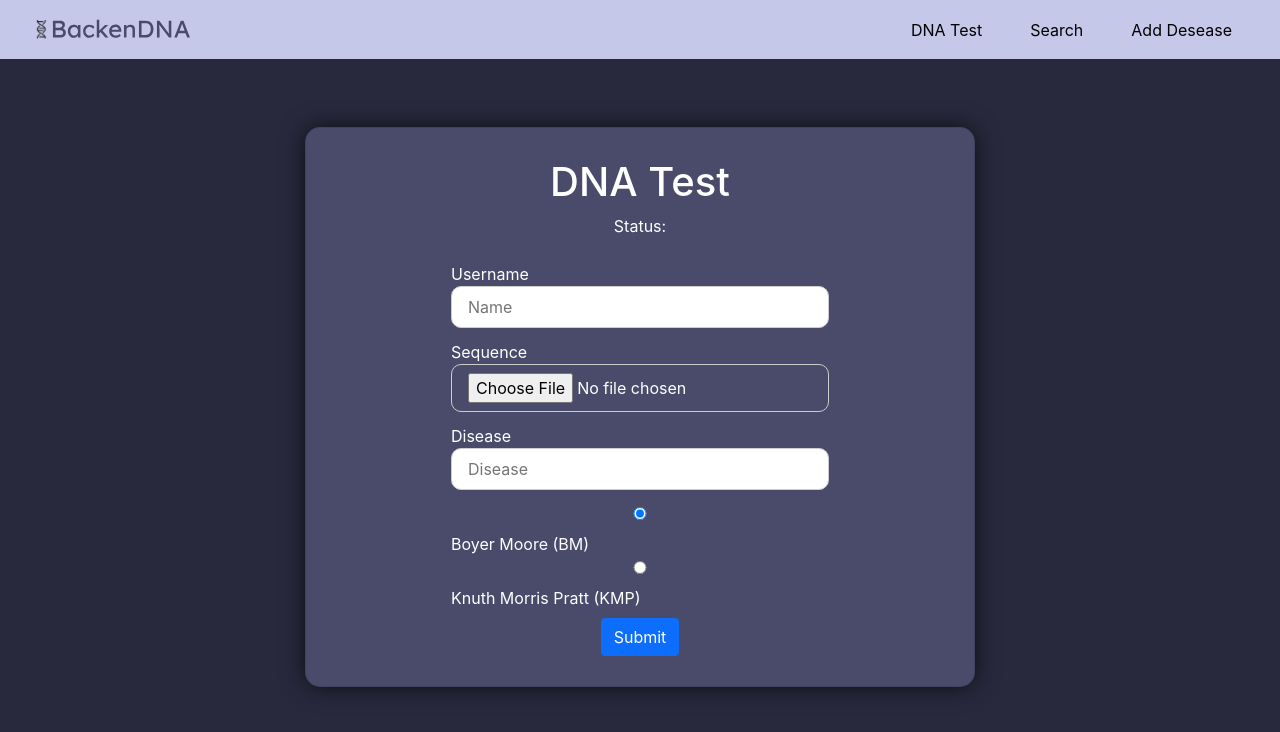
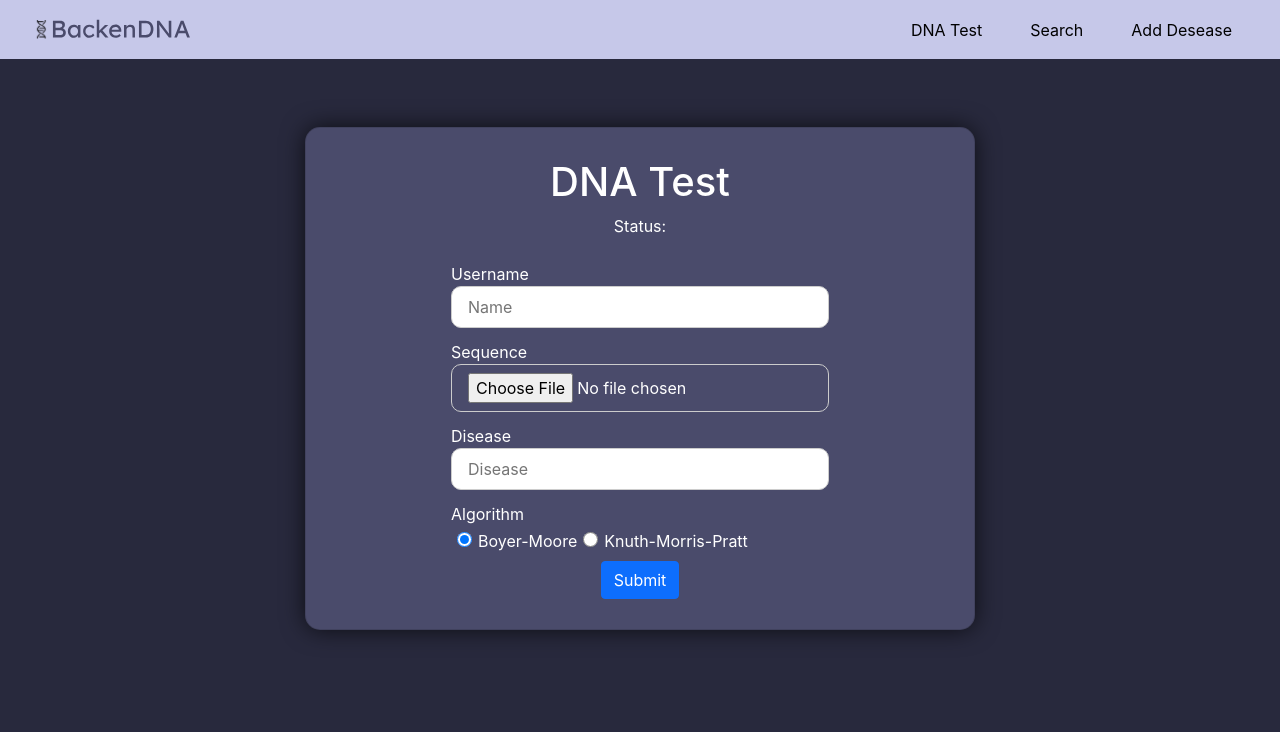
Before and after one commit to kristabdi/Tubes3_13520058, a React (Create React App) app in the folder src/frontend/: page / in a window 1280 px wide. Shown: the top 732 px of the page. Built offline with nearby package versions, Linux system fonts and the light colour scheme.

Commit message:
edit radio button

```diff
--- a/src/frontend/src/App.css
+++ b/src/frontend/src/App.css
@@ -101,3 +101,13 @@ body {
     font-size: 32px;
     cursor: pointer;
 }
+
+.input-radio {
+    display: flex;
+}
+
+.input-radio input {
+    width: 15px;
+    height: 15px;
+    margin: 6px;
+}
--- a/src/frontend/src/pages/DNATest.tsx
+++ b/src/frontend/src/pages/DNATest.tsx
@@ -60,14 +60,17 @@ function DNATest() {
                 <input type="file" onChange={handleChangeFile}/>
                 <p>Disease</p>
                 <input type="text" placeholder='Disease' onChange={e => setDisease(e.target.value)}/>
-                <label>
-                  <input type="radio" value="bm" checked={selected === 'bm'} onChange={handleOptionChange} />
-                  Boyer Moore (BM)
-                </label>
-                <label>
-                  <input type="radio" value="kmp" checked={selected === 'kmp'} onChange={handleOptionChange} />
-                  Knuth Morris Pratt (KMP)
-                </label>
+                <p>Algorithm</p>
+                <div className='input-radio'>
+                    <label>
+                    <input type="radio" name="algorithm" value="bm" checked={selected === 'bm'} onChange={handleOptionChange}/>
+                    Boyer-Moore
+                    </label>
+                    <label>
+                    <input type="radio" name="algorithm" value="kmp" checked={selected === 'kmp'} onChange={handleOptionChange}/>
+                    Knuth-Morris-Pratt
+                    </label>
+                </div>
                 <Button variant="primary" onClick={handleSubmit} className='button mt-2'>Submit</Button>
             </Form>
         </div>
```
